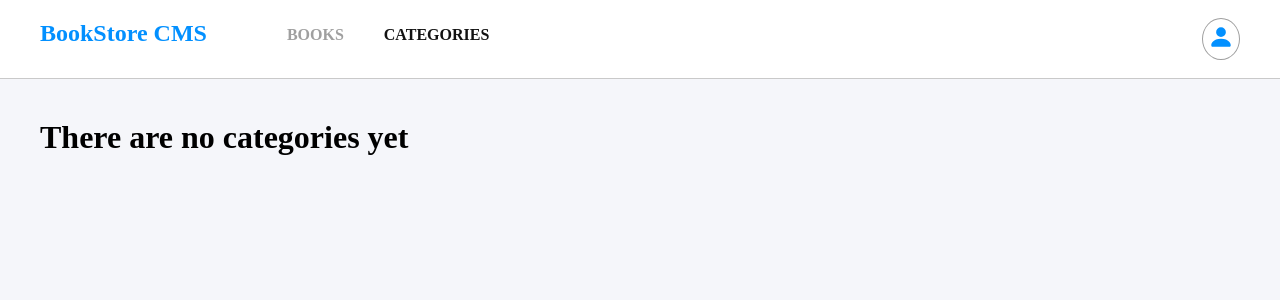
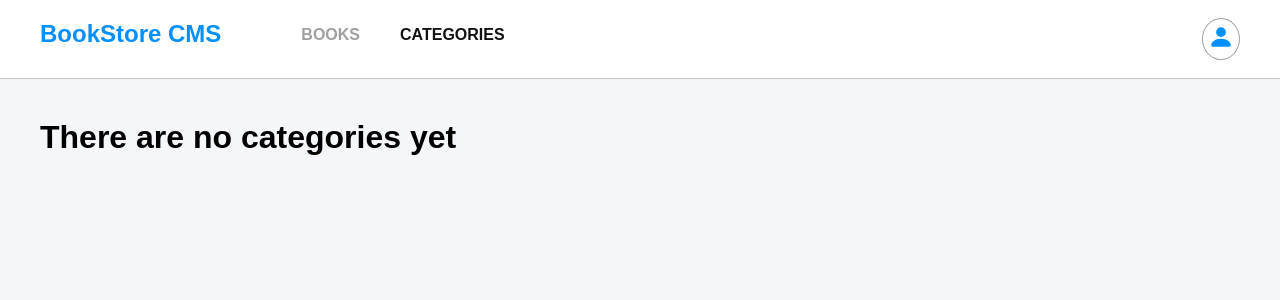
Before and after one commit to Kgomotso196/Bookstore, a React (Create React App) app: page /categories in a window 1280 px wide. Shown: the top 300 px of the page. Built offline with nearby package versions, Linux system fonts and the light colour scheme.

Commit message:
Fix linter errors

```diff
--- a/src/App.css
+++ b/src/App.css
@@ -1,5 +1,5 @@
 * {
-  font-family: 'RobotoSlab';
+  font-family: 'RobotoSlab', sans-serif;
 }
 
 body {
--- a/src/components/BookList.js
+++ b/src/components/BookList.js
@@ -1,25 +1,26 @@
-import React, { useEffect, useState } from 'react';
+import React, { useEffect } from 'react';
 import { useDispatch, useSelector } from 'react-redux';
 import Book from './Book';
-import { removeBook } from '../redux/books/booksSlice';
+import { fetchBooks, removeBook } from '../redux/books/booksSlice';
 import axios from 'axios';
 
 function BookList() {
   const dispatch = useDispatch();
-
-  const [loading, setLoading] = useState(true);
-  const [error, setError] = useState(null);
   const booksArr = useSelector((state) => state.book.books);
+  const loading = useSelector((state) => state.book.status === 'loading');
+  const error = useSelector((state) => state.book.error);
 
   useEffect(() => {
     const fetchBooksData = async () => {
       try {
-        const response = await axios.get('https://us-central1-bookstore-api-e63c8.cloudfunctions.net/bookstoreApi/apps/d2UK603RcRIHbJQLulaw/books');
-        dispatch({ type: 'books/fetchBooks', payload: response.data });
-        setLoading(false);
+        const apiKey = 'https://us-central1-bookstore-api-e63c8.cloudfunctions.net/bookstoreApi/apps/d2UK603RcRIHbJQLulaw/books';
+        const response = await axios.get(
+          `https://us-central1-bookstore-api-e63c8.cloudfunctions.net/bookstoreApi/apps/d2UK603RcRIHbJQLulaw/books?key=${apiKey}`
+        );
+        dispatch(fetchBooks(response.data));
       } catch (error) {
+        dispatch(fetchBooks([]));
         setError('Failed to fetch books.');
-        setLoading(false);
       }
     };
 
--- a/src/styles/book.css
+++ b/src/styles/book.css
@@ -17,7 +17,7 @@
   margin: 0 2.438rem 0 0;
   opacity: 0.5;
   font-size: 0.875rem;
-  font-family: 'Montserrat';
+  font-family: 'Montserrat', sans-serif;
   font-weight: bold;
   color: #121212;
 }
--- a/src/styles/navigation.css
+++ b/src/styles/navigation.css
@@ -14,7 +14,7 @@ nav {
 
 .logo {
   color: #0290ff;
-  font-family: 'Montserrat';
+  font-family: 'Montserrat', sans-serif;
 }
 
 .nav-list-item {
@@ -28,7 +28,7 @@ nav {
   opacity: 0.4;
   cursor: pointer;
   font-weight: 600;
-  font-family: 'Montserrat';
+  font-family: 'Montserrat', sans-serif;
   color: #121212;
 }
 
--- a/src/styles/newBook.css
+++ b/src/styles/newBook.css
@@ -1,4 +1,4 @@
-/* newBook.css*/
+/* newBook.css */
 
 .form-wrapper {
   padding: 10px 40px;
```
